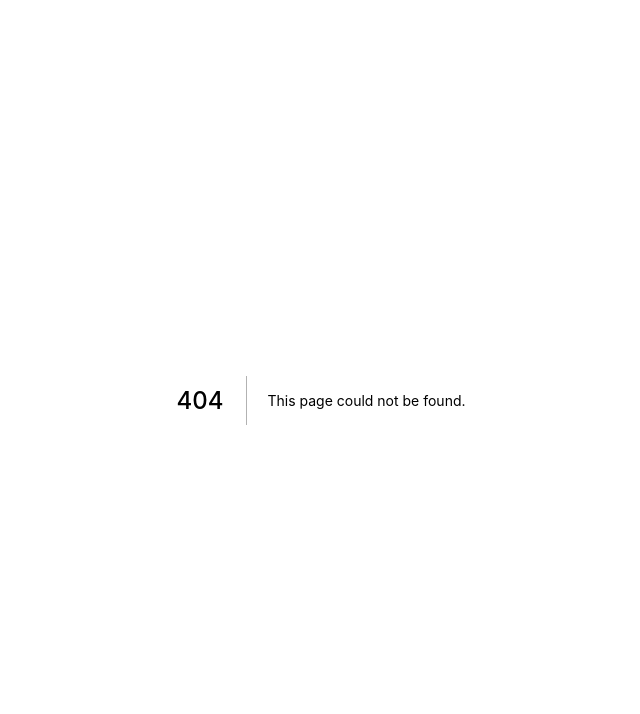
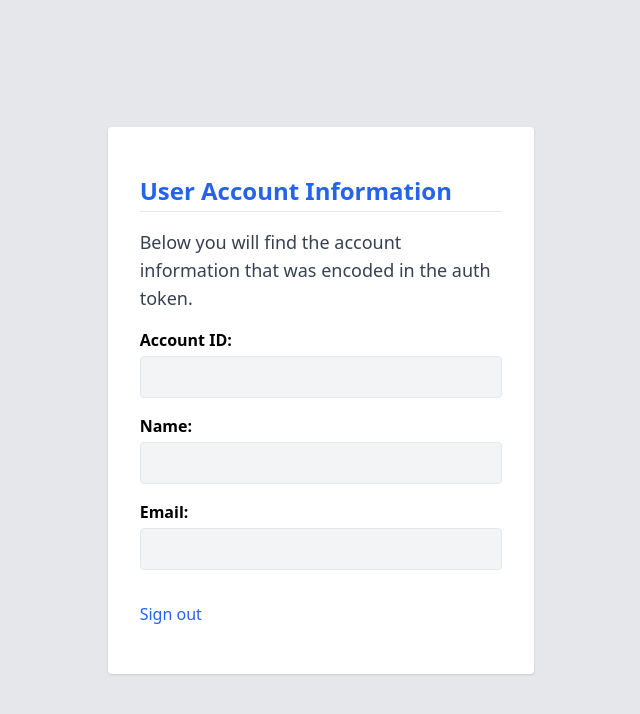
Before and after one commit to trinsic-id/login-reference-app, a Next.js app: page /profile in a window 1280 px wide. Before the commit this address had no page. Shown: the top 714 px of the page, without its empty margins (319-959 px from the left). Built offline with nearby package versions, Linux system fonts and the light colour scheme; what react-simple-hook-modal would draw is missing.

Commit message:
add profile page markup

```diff
--- /dev/null
+++ b/src/pages/profile.js
@@ -0,0 +1,73 @@
+import Head from "next/head";
+import Link from 'next/link';
+import { useState } from "react";
+
+export default function SignUp() {
+  const [credentials] = useState({
+    id: "",
+    name: "",
+    email: "",
+  });
+
+  return (
+    <>
+      <Head>
+        <title>Profile | SSI Auth</title>
+      </Head>
+      <div className="w-full h-screen bg-gray-200 flex justify-center items-center">
+        <main className="w-1/3 bg-white px-8 py-12 rounded shadow">
+          <h1 className="mb-1 text-blue-600 text-2xl font-bold">
+            User Account Information
+          </h1>
+
+          <hr className="mb-4" />
+
+          <p className="text-gray-700 text-lg mb-4">
+            Below you will find the account information that was encoded in the auth token.
+          </p>
+
+          <section className="mb-8">
+            <div className="mb-4">
+              <label className="block font-bold mb-1">Account ID:</label>
+              <input
+                name="id"
+                type="text"
+                value={credentials.id}
+                className="block w-full bg-gray-100 rounded p-2 border"
+                disabled
+              />
+            </div>
+
+            <div className="mb-4">
+              <label className="block font-bold mb-1">Name:</label>
+              <input
+                name="name"
+                type="text"
+                value={credentials.name}
+                className="block w-full bg-gray-100 rounded p-2 border"
+                disabled
+              />
+            </div>
+
+            <div className="mb-4">
+              <label className="block font-bold mb-1">Email:</label>
+              <input
+                name="email"
+                type="email"
+                value={credentials.email}
+                className="block w-full bg-gray-100 rounded p-2 border"
+                disabled
+              />
+            </div>
+          </section>
+
+          <Link href="/">
+            <a className="text-blue-600 hover:underline">
+              Sign out
+            </a>
+          </Link>
+        </main>
+      </div>
+    </>
+  );
+}
```
